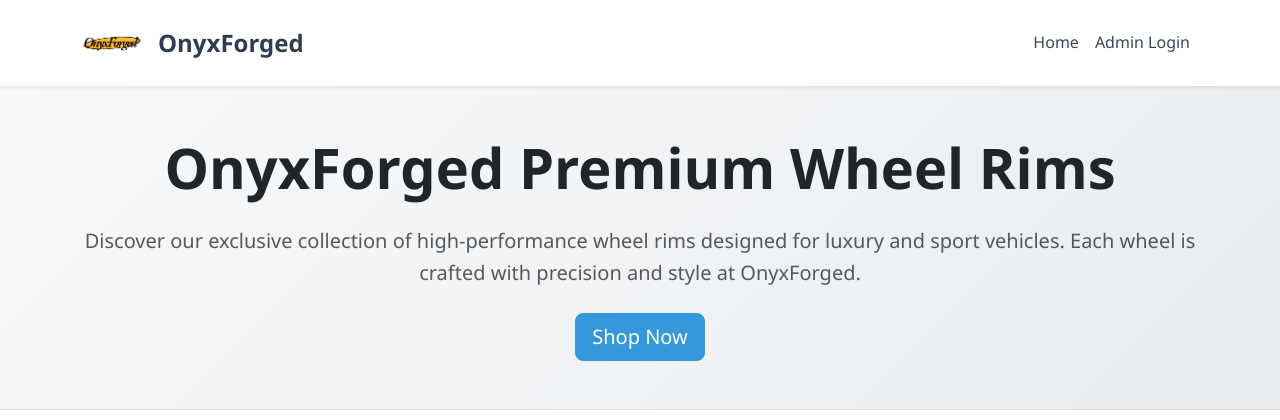
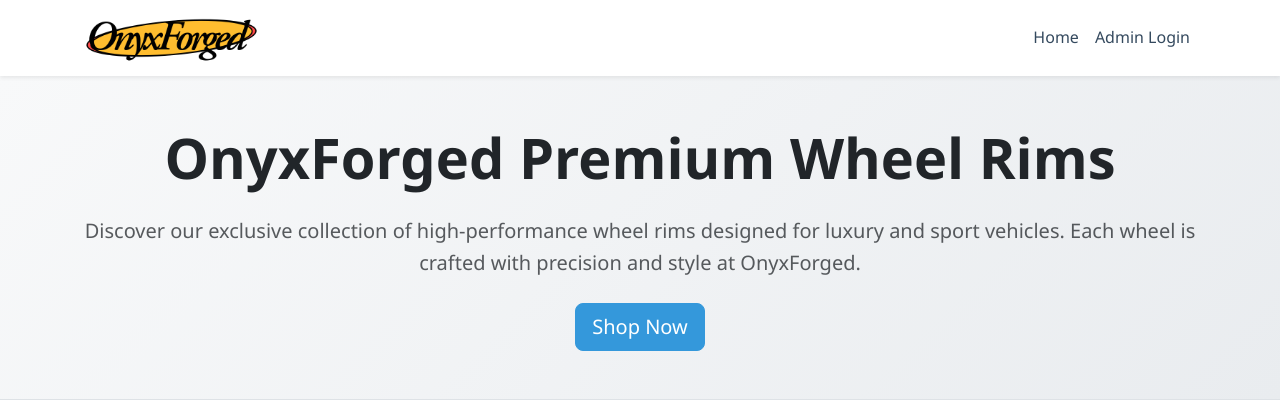
Before and after one commit to deepbasak/WheelPro, a Flask app: page / in a window 1280 px wide. Shown: the top 420 px of the page. Run offline with Flask 3, Linux system fonts and the light colour scheme; data comes from the database, SQL or seed files in the repository; some libraries are stand-ins or nearby versions.

Commit message:
Update website logo to reflect new branding and improve visual appearance
Replaced `logo.png` with `newlogo.png`, adjusted logo height and removed text in `templates/base.html`.

Replit-Commit-Author: Agent
Replit-Commit-Session-Id: 25048640-87ee-4f14-8e58-eeda47af89bb
Replit-Commit-Screenshot-Url: https://storage.googleapis.com/screenshot-production-us-central1/cb7ae697-94f5-4f18-b82d-ed7dc0bac039/b8ed9516-a3ea-44c5-ac35-91ec4c5040fd.jpg

```diff
--- a/templates/base.html
+++ b/templates/base.html
@@ -22,9 +22,8 @@
     <!-- Navigation -->
     <nav class="navbar navbar-expand-lg navbar-light bg-white shadow-sm">
         <div class="container">
-            <a class="navbar-brand fw-bold d-flex align-items-center" href="{{ url_for('index') }}">
-                <img src="{{ url_for('static', filename='images/logo.png') }}" alt="OnyxForged" style="height: 60px;" class="me-3">
-                <span style="font-size: 1.5rem;">OnyxForged</span>
+            <a class="navbar-brand" href="{{ url_for('index') }}">
+                <img src="{{ url_for('static', filename='images/newlogo.png') }}" alt="OnyxForged" style="height: 50px;">
             </a>
 
             <button class="navbar-toggler" type="button" data-bs-toggle="collapse" data-bs-target="#navbarNav">
```
Also changed, not shown: static/images/newlogo.png (added).
